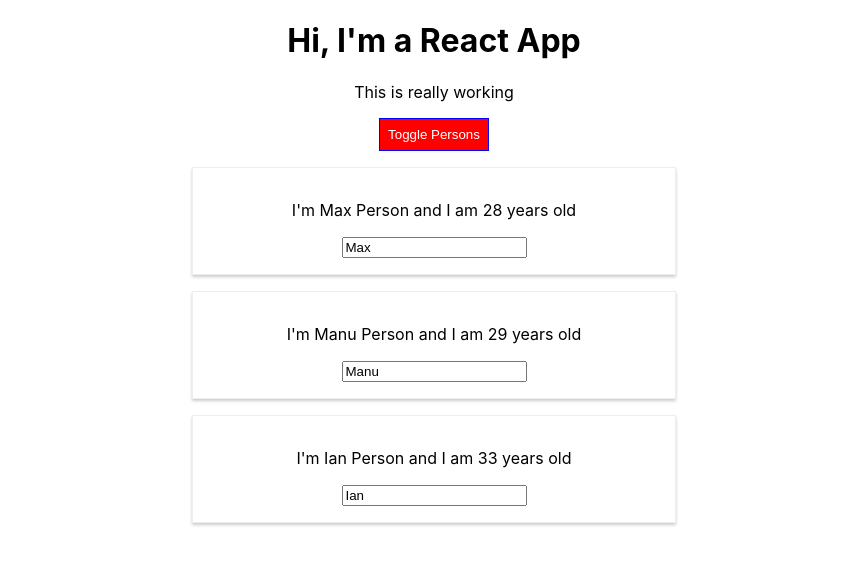
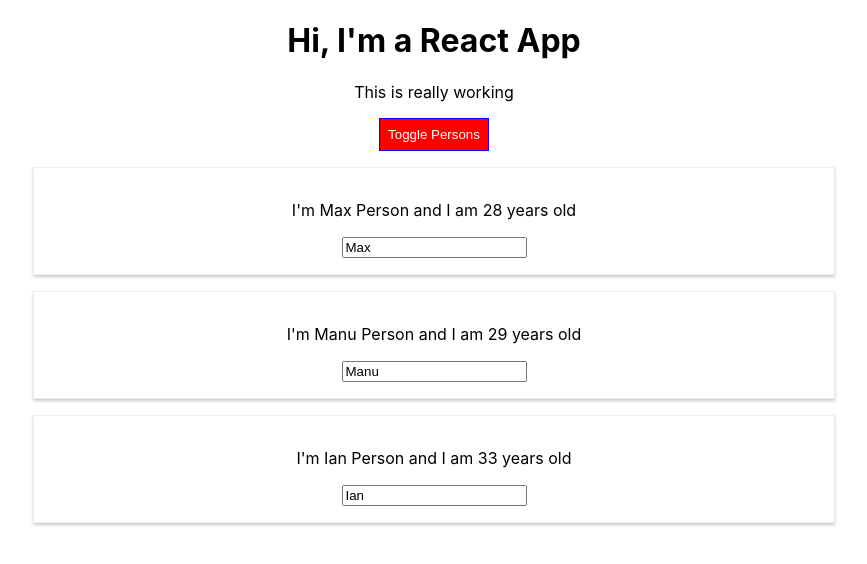
Before and after one commit to ianchou19/React-JS-Best-Practice, a React (Create React App) app: page / in a window 1280 px wide. Both pictures are taken after a click on the button "Toggle Persons". Shown: the top 564 px of the page, without its empty margins (206-1073 px from the left). Built offline with nearby package versions, Linux system fonts and the light colour scheme.

Commit message:
Introducing Styled Components

```diff
--- a/package.json
+++ b/package.json
@@ -9,7 +9,8 @@
     "radium": "^0.26.0",
     "react": "^16.8.6",
     "react-dom": "^16.13.1",
-    "react-scripts": "3.4.1"
+    "react-scripts": "3.4.1",
+    "styled-components": "^5.1.1"
   },
   "scripts": {
     "start": "react-scripts start",
--- a/src/App.js
+++ b/src/App.js
@@ -1,6 +1,5 @@
 import React, { Component } from "react";
 import "./App.css";
-import Radium, { StyleRoot } from "radium";
 import Person from "./Person/Person";
 
 class App extends Component {
@@ -90,7 +89,6 @@
     }
 
     return (
-      <StyleRoot>
       <div className="App">
         <h1>Hi, I'm a React App</h1>
         <p className={classes.join(" ")}> This is really working</p>
@@ -99,9 +97,8 @@
         </button>
         {persons}
       </div>
-      </StyleRoot>
     );
   }
 }
 
-export default Radium(App);
+export default App;
--- a/src/Person/Person.js
+++ b/src/Person/Person.js
@@ -1,24 +1,38 @@
 import React from "react";
-import Radium from "radium";
+import styled from "styled-components";
 
-import "./Person.css";
+// import "./Person.css";
+
+const StyledDiv = styled.div`
+  width: 60%;
+  margin: 16px auto;
+  border: 1px solid #eee;
+  box-shadow: 0 2px 3px #ccc;
+  padding: 16px;
+  text-align: center;
+
+  @media (min-width: 500px) {
+    width: "450px";
+  }
+`;
 
 const person = (props) => {
-  const style = {
-    "@media (min-width: 500px)": {
-      width: "450px",
-    },
-  };
+  // const style = {
+  //   "@media (min-width: 500px)": {
+  //     width: "450px",
+  //   },
+  // };
 
   return (
-    <div className="Person" style={style}>
+    // <div className="Person" style={style}>
+    <StyledDiv>
       <p onClick={props.click}>
         I'm {props.name} Person and I am {props.age} years old
       </p>
       <p>{props.children}</p>
       <input type="text" onChange={props.changed} value={props.name} />
-    </div>
+    </StyledDiv>
   );
 };
 
-export default Radium(person);
+export default person;
```
Also changed, not shown: 1 other file (tests, documents, lock files or other folders). Lines whose indentation alone changed are shown as unchanged.
